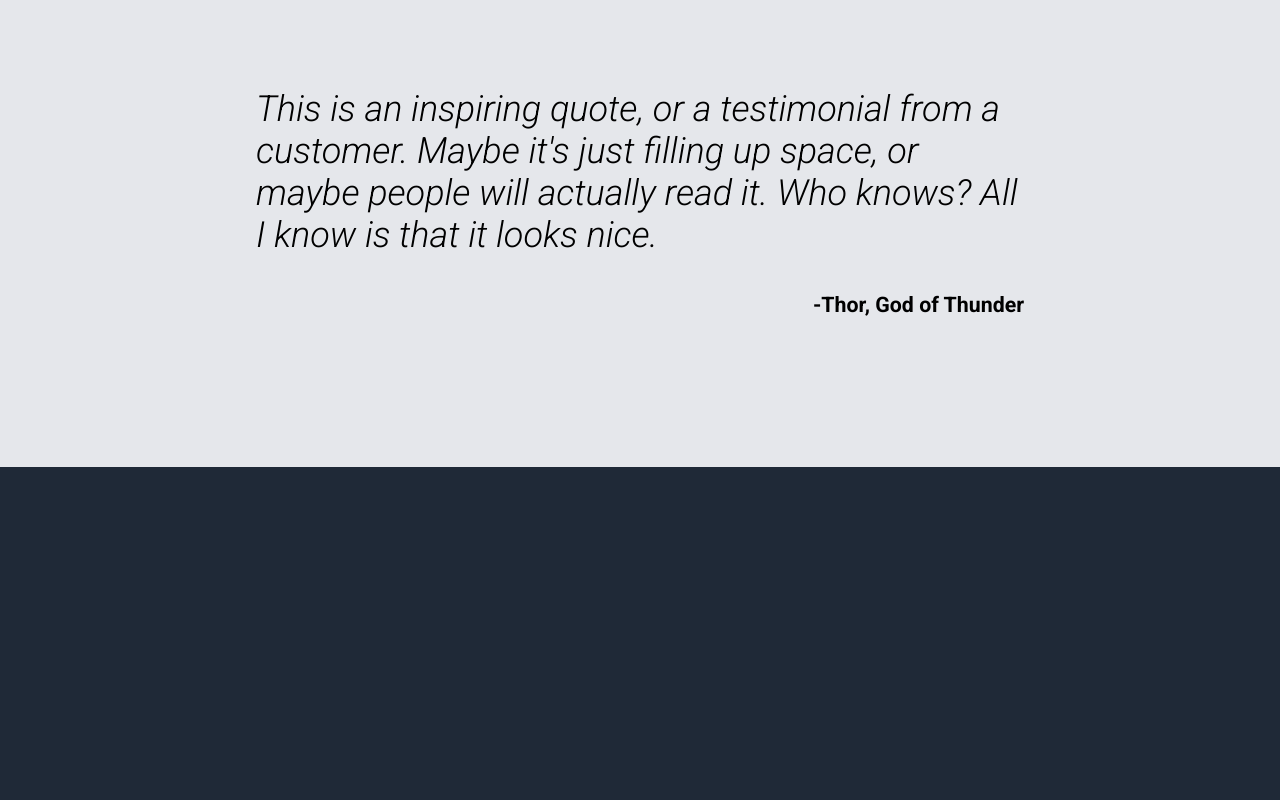
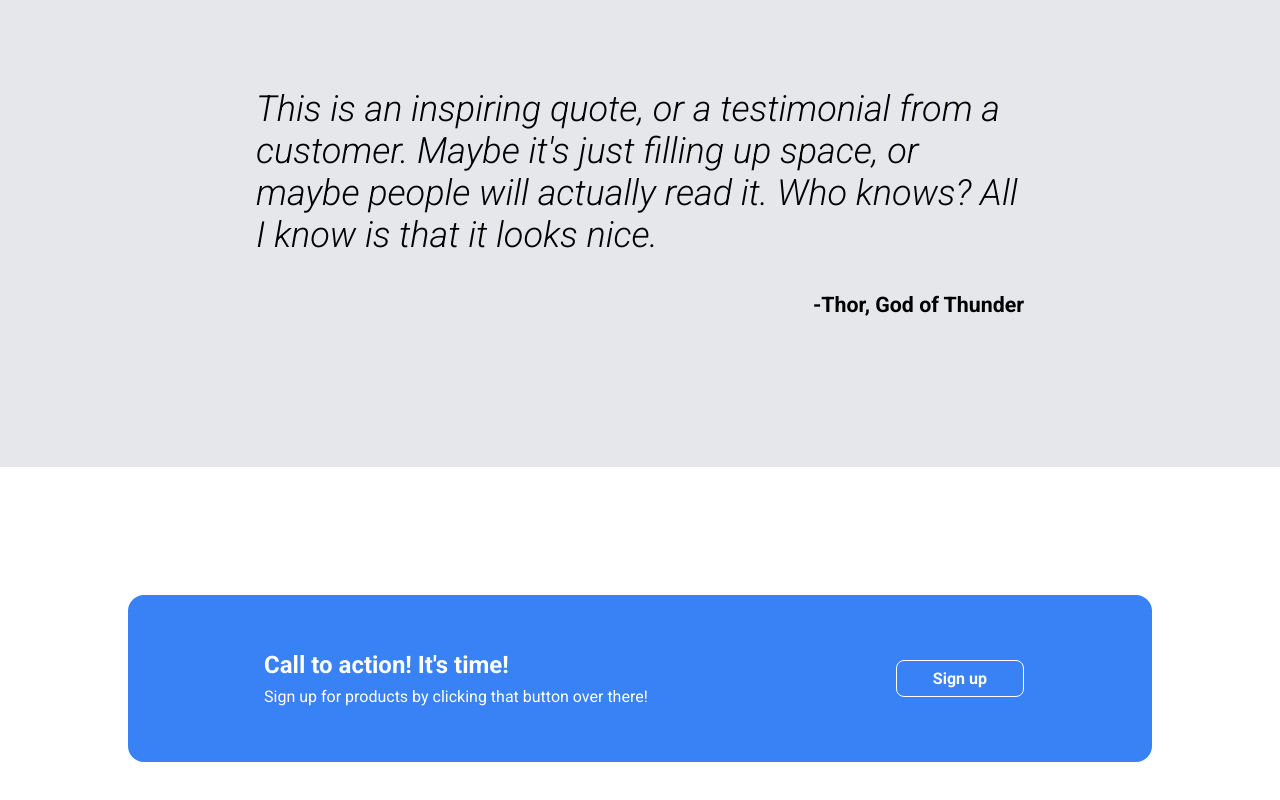
Before and after one commit to dt-dt-dt/odin-landing, a plain HTML site: page index.html in a window 1280 px wide. Shown: the part 1003-1803 px from the top of the page. Before the commit the page ends 1470 px from the top, so only its background shows below. Drawn offline with Linux system fonts and the light colour scheme.

Commit message:
added and styled cta section-d and footer

```diff
--- a/index.html
+++ b/index.html
@@ -54,7 +54,11 @@
         </div>
         <div class="section-d">
             <div class="cta">
-
+                <div>
+                    <h2>Call to action! It's time!</h2>
+                    <p>Sign up for products by clicking that button over there!</p>
+                </div>
+                <a href="#"><button>Sign up</button></a>
             </div>
         </div>
     </div>
--- a/style.css
+++ b/style.css
@@ -187,3 +187,34 @@ button {
     font-weight: bold;
     font-size: 16pt;
 }
+
+.section-d {
+    background-color: white;
+    padding: 128px 128px;
+}
+
+.section-d h2, .section-d p {
+    font-family: "Roboto", sans-serif;
+    margin: 8px;
+    color: white;
+}
+
+.cta {
+    display: flex;
+    align-items: center;
+    justify-content: space-between;
+    background-color: #3882F6;
+    padding: 48px 128px;
+    border-radius: 16px;
+}
+
+.cta button {
+    background-color: #3882F6;
+    font-family: "Roboto", sans-serif;
+    font-size: 12pt;
+    color: white;
+    font-weight: bold;
+    border: 1px #fff solid;
+    border-radius: 8px;
+    padding: 8px 36px;
+}
```
